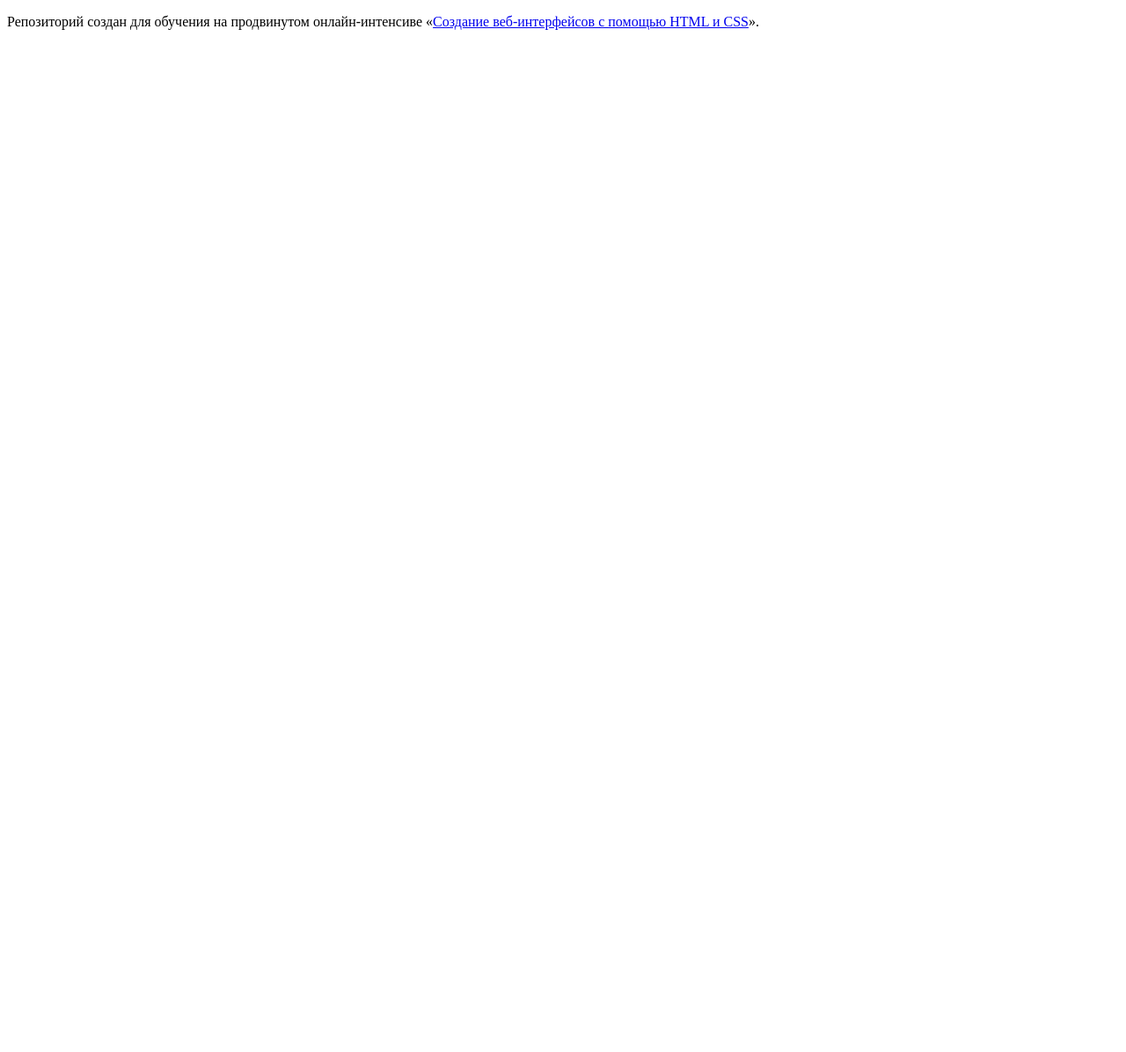
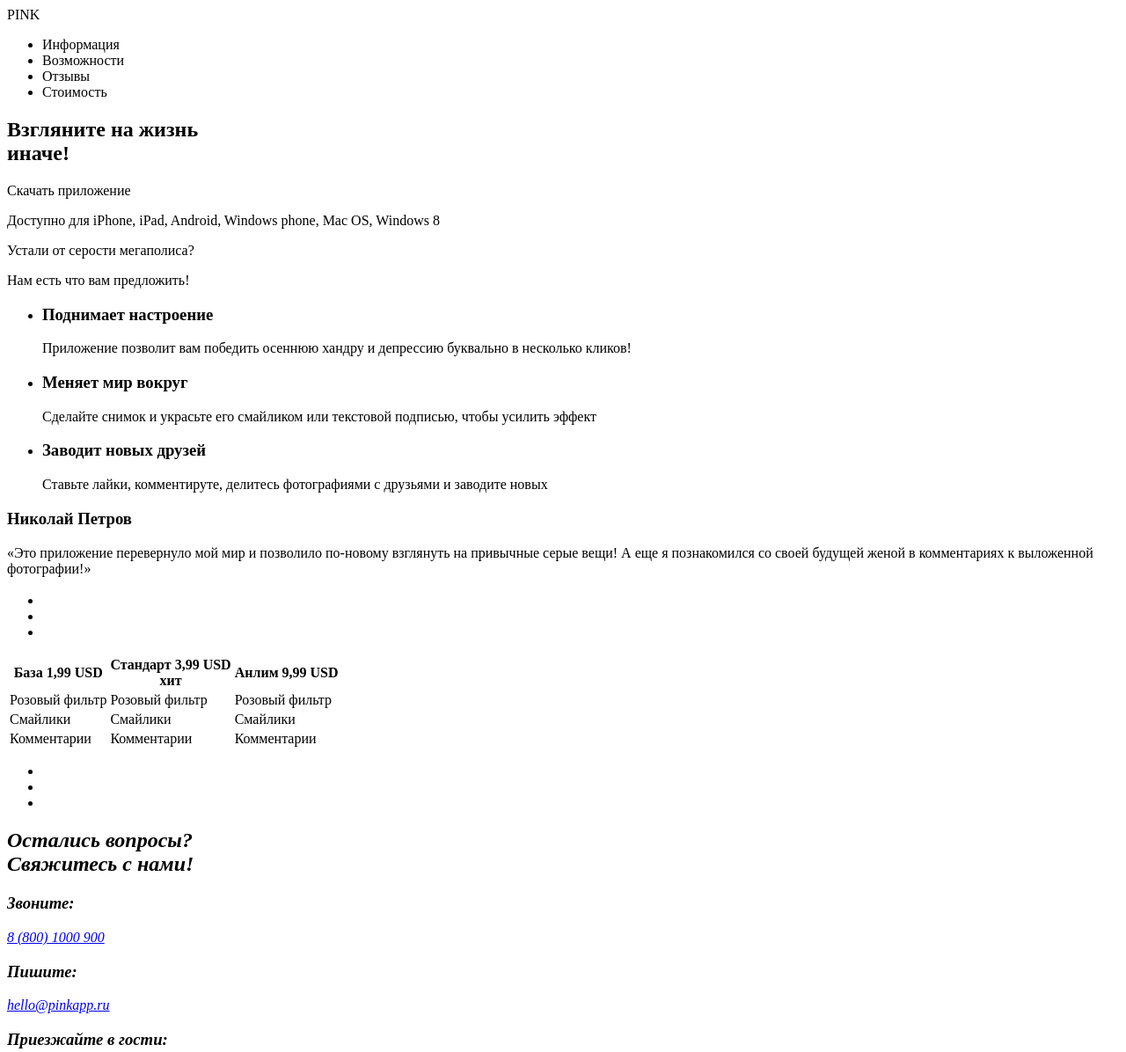
Before and after one commit to lastavenka/40197-Pink, a website: page index.html in a window 1280 px wide. Shown: the top 1196 px of the page at 88% size. Before the commit the page ends 800 px from the top, so only its background shows below. Drawn offline with Linux system fonts and the light colour scheme.

Commit message:
Разметка мобильной версии

```diff
--- a/index.html
+++ b/index.html
@@ -1,17 +1,136 @@
 <!DOCTYPE html>
-<html lang="ru">
+<html>
 
 <head>
-  <meta charset="utf-8">
-  <title>HTML Academy: Pink</title>
-  <!-- <link rel="stylesheet" href="css/style.css"> -->
+    <meta charset="utf-8">
+    <title>PINK</title>
 </head>
 
 <body>
 
-  <p>Репозиторий создан для обучения на продвинутом онлайн-интенсиве «<a href="https://htmlacademy.ru/advanced_intensive">Создание веб-интерфейсов с помощью HTML и CSS</a>».</p>
+    <div class="intro">
+        <div class="top-menu">
+            <div class="layout-center-wrapper">
+                <a class="logo">PINK</a>
+                <div class="hamburger">
+                    <div></div>
+                </div>
+            </div>
+        </div>
+        <ul class="mobile-menu">
+            <li>Информация</li>
+            <li>Возможности</li>
+            <li>Отзывы</li>
+            <li>Стоимость</li>
+        </ul>
+        <h2>Взгляните на жизнь<br>иначе!</h2>
+    </div>
 
-  <!-- <script src="js/script.js"></script> -->
+    <div class="layout-center-wrapper">
+
+        <div class="download">
+            <a class="download-btn">Скачать приложение</a>
+            <a class="apple-btn"></a>
+            <a class="android-btn"></a>
+            <a class="ms-btn"></a>
+            <p>Доступно для iPhone, iPad, Android, Windows phone, Mac OS, Windows 8</p>
+        </div>
+
+        <div class="information">
+            <p class="promo-text">Устали от серости мегаполиса?</p>
+            <p class="promo-text">Нам есть что вам предложить!</p>
+            <ul class="features">
+                <li>
+                    <h3>Поднимает настроение</h3>
+                    <p class="feature-text">Приложение позволит вам победить осеннюю хандру и депрессию буквально в несколько кликов!</p>
+                </li>
+                <li>
+                    <h3>Меняет мир вокруг</h3>
+                    <p class="feature-text">Сделайте снимок и украсьте его смайликом или текстовой подписью, чтобы усилить эффект</p>
+                </li>
+                <li>
+                    <h3>Заводит новых друзей</h3>
+                    <p class="feature-text">Ставьте лайки, комментируте, делитесь фотографиями с друзьями и заводите новых</p>
+                </li>
+            </ul>
+        </div>
+
+        <div class="reviews">
+            <div class="review">
+                <h3>Николай Петров</h3>
+                <p class="review-text">«Это приложение перевернуло мой мир и позволило по-новому взглянуть на привычные серые вещи! А еще я познакомился со своей будущей женой в комментариях к выложенной фотографии!»</p>
+            </div>
+            <div class="review">
+                <h3></h3>
+                <p class="review-text"></p>
+            </div>
+            <div class="review">
+                <h3></h3>
+                <p class="review-text"></p>
+            </div>
+            <ul class="slider-controls">
+                <li class="on"></li>
+                <li></li>
+                <li></li>
+            </ul>
+        </div>
+
+        <div class="prices">
+            <table>
+                <tr>
+                    <th>
+                        <span class="price-plan">База</span>
+                        <span class="price">1,99 USD</span>
+                    </th>
+                    <th>
+                        <span class="price-plan">Стандарт</span>
+                        <span class="price">3,99 USD</span>
+                        <div class="flag flag-hit">хит</div>
+                    </th>
+                    <th>
+                        <span class="price-plan">Анлим</span>
+                        <span class="price">9,99 USD</span>
+                    </th>
+                </tr>
+                <tr>
+                    <td>Розовый фильтр</td>
+                    <td>Розовый фильтр</td>
+                    <td>Розовый фильтр</td>
+                </tr>
+                <tr>
+                    <td>Смайлики</td>
+                    <td>Смайлики</td>
+                    <td>Смайлики</td>
+                </tr>
+                <tr>
+                    <td>Комментарии</td>
+                    <td>Комментарии</td>
+                    <td>Комментарии</td>
+                </tr>
+            </table>
+            <ul class="slider-controls">
+                <li></li>
+                <li class="on"></li>
+                <li></li>
+            </ul>
+        </div>
+
+        <address>
+            <h2>Остались вопросы?<br>Свяжитесь с нами!</h2>
+            <h3>Звоните:</h3>
+            <a href="tel:+3758001000900">8 (800) 1000 900</a>
+            <h3>Пишите:</h3>
+            <a href="mailto:hello@pinkapp.ru">hello@pinkapp.ru</a>
+            <h3>Приезжайте в гости:</h3>
+            <span class="address">Санкт-Петербург,<br>Невский проспект, д. 20</span>
+        </address>
+
+    </div>
+
+    <div class="map">
+        <div class="pin"></div>
+    </div>
 
 </body>
+
 </html>
```
